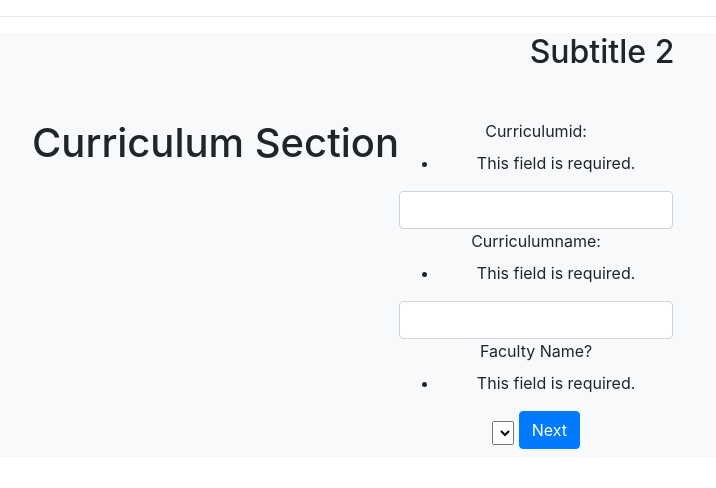
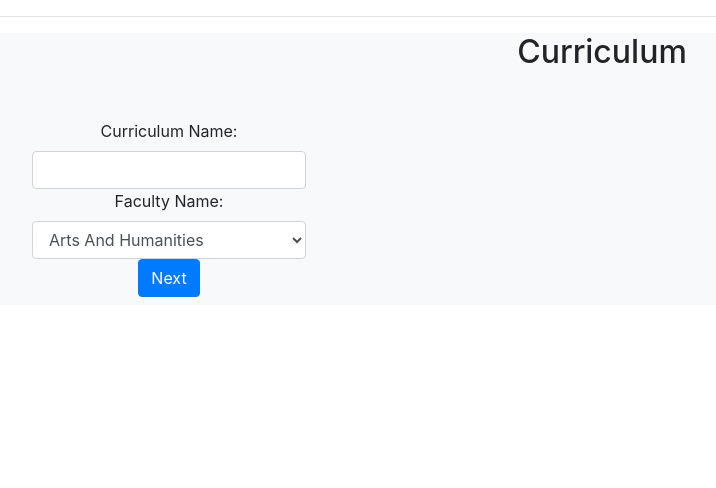
Before and after one commit to arthurringoringo/CourseOutline, a Django app: page /courseoutline/create/curriculum/ in a window 1280 px wide. Shown: the part 56-544 px from the top of the page, without its empty margins (38-754 px from the left). Run offline with Django 3.2, Linux system fonts and the light colour scheme; lists and menus that the app fills with data are empty; some libraries are stand-ins or nearby versions.

Commit message:
Added Create,Delete and View for Curriculum General bug fixing and URLS.

```diff
--- /dev/null
+++ b/Semproject/Courseoutline/choices.py
@@ -0,0 +1,19 @@
+FacultyNameChoices = [
+    ('FAH','Arts And Humanities'),('FBA','Business Admin'),
+    ('FEd','Education'),('FRS','Religous Studies'),('FOS','Science'),
+    ('FIT','Information Technology'),('FON','Nursing')]
+CourseCategory = [
+    ('Core Course','Core Course'),('General Education Course','General Education Course'),
+    ('Major Required Course','Major Required Course'),('Major Elective Course','Major Elective Course')
+]
+HoursChoices = [
+    ('1','1'),('2','2'),('3','3'),('4','4')
+]
+ResourcesTypes = [
+    ('Text Book','Text Book'),('Internet Resources','Internet Resources'),
+    ('Research Paper','Reserach Paper')
+]
+EvaluationTypes = [
+    ('Assignments','Assignments'),('Quizzes','Quizzes'),('Attendance','Attendance'),
+    ('Midterm Exam','Midterm Exam'),('Final Exam','Final Exam'),('Projects','Projects')
+]
--- a/Semproject/Courseoutline/forms.py
+++ b/Semproject/Courseoutline/forms.py
@@ -1,15 +1,16 @@
 from django import forms
 from .models import *
 from django.forms import ModelForm
+from .choices import *
 
 
 class CreateCurriculumForm(forms.ModelForm):
-    CurriculumID = forms.CharField(widget=forms.TextInput(attrs={'class':'form-control'}))
-    CurriculumName = forms.CharField(widget=forms.TextInput(attrs={'class':'form-control'}))
-    FacultyName = forms.ChoiceField(label='Faculty Name?',widget=forms.Select())
+
+    CurriculumName = forms.CharField(widget=forms.TextInput(attrs={'class':'form-control'}),label='Curriculum Name:')
+    FacultyName = forms.ChoiceField(widget=forms.Select(attrs={'class':'form-control'}),label='Faculty Name:',choices = FacultyNameChoices)
     class Meta:
-        model = CourseOutline
-        fields = 'CurriculumID', 'CurriculumName', 'FacultyName'
+        model = Curriculum
+        fields = 'CurriculumName', 'FacultyName'
 
 class CreateCourseOutlineForm(forms.ModelForm):
     CourseOutlineID = forms.CharField(widget=forms.TextInput(attrs={'class':'form-control'}))
--- a/Semproject/Courseoutline/models.py
+++ b/Semproject/Courseoutline/models.py
@@ -1,29 +1,12 @@
 from django.db import models
 from django.utils import timezone
 import datetime
+from .choices import *
 
 
 
 # Create your models here.
-FacultyNameChoices = [
-    ('FAH','Arts And Humanities'),('FBA','Business Admin'),
-    ('FEd','Education'),('FRS','Religous Studies'),('FOS','Science'),
-    ('FIT','Information Technology'),('FON','Nursing')]
-CourseCategory = [
-    ('Core Course','Core Course'),('General Education Course','General Education Course'),
-    ('Major Required Course','Major Required Course'),('Major Elective Course','Major Elective Course')
-]
-HoursChoices = [
-    ('1','1'),('2','2'),('3','3'),('4','4')
-]
-ResourcesTypes = [
-    ('Text Book','Text Book'),('Internet Resources','Internet Resources'),
-    ('Research Paper','Reserach Paper')
-]
-EvaluationTypes = [
-    ('Assignments','Assignments'),('Quizzes','Quizzes'),('Attendance','Attendance'),
-    ('Midterm Exam','Midterm Exam'),('Final Exam','Final Exam'),('Projects','Projects')
-]
+
 class Curriculum(models.Model):
 
     CurriculumID = models.AutoField(primary_key=True,max_length=10)
@@ -32,6 +15,7 @@ class Curriculum(models.Model):
     CreateDate = models.DateTimeField('Created on',default=timezone.now)
     def __str__(self):
         return self.CurriculumName
+
 
 class CourseOutline(models.Model):
     CourseOutlineID =  models.AutoField(primary_key = True, max_length = 10)
--- a/Semproject/Courseoutline/templates/Courseoutline/curriculumSection.html
+++ /dev/null
@@ -1,11 +0,0 @@
-<!-- Curriculum Section -->
-{% extends "Courseoutline/generic_index.html" %}
-
-{% block content %}
-    <h1>Curriculum Section</h1>
-    <form action = "{% url 'curriculumcreate' %}" method="POST">
-        {% csrf_token %}
-           {{curriculumForm}}
-             <button type="submit" class="btn btn-primary mb-2" >Next</button>
-    </form>
-{% endblock %}
--- /dev/null
+++ b/Semproject/Courseoutline/templates/Courseoutline/curriculum_Detail.html
@@ -0,0 +1,45 @@
+<!-- Curriculum Section -->
+{% extends "Courseoutline/generic_index.html" %}
+
+{% block content %}
+
+    <div>
+    {% if request.get_full_path == "/courseoutline/create/curriculum/"%}
+        <form action = "{% url 'curriculumcreate' %}" method="POST">
+            {% csrf_token %}
+            {{curriculumForm}}
+                <button type="submit" class="btn btn-primary mb-2" >Next</button>
+        </form>
+    {% else %}
+    <form action="" method="POST">
+      {% csrf_token %}
+            <label for="id_CurriculumName">Curriculumname:</label><input type="text" name="CurriculumName" class="form-control" required id="id_CurriculumName" value="{{curriculum.CurriculumName}}">
+            <label for="id_FacultyName">Faculty Name?</label><select name="FacultyName" class="form-control" id="id_FacultyName" value = "{{curriculum.FacultyName}}">
+                <option value="FAH">Arts And Humanities</option>
+
+                <option value="FBA">Business Admin</option>
+
+                <option value="FEd">Education</option>
+
+                <option value="FRS">Religous Studies</option>
+
+                <option value="FOS">Science</option>
+
+                <option value="FIT">Information Technology</option>
+
+                <option value="FON">Nursing</option>
+
+                </select>
+                <button type="submit" class="btn btn-primary mb-2">Update</button>
+        </form>
+
+        <form action = "{% url 'curriculumdelete' curriculum.CurriculumID %}" method="POST">
+            {% csrf_token %}
+            <button type="submit" class="btn btn-danger">Delete</button>
+        </form>
+
+
+
+    {% endif %}
+    </div>
+{% endblock %}
--- a/Semproject/Courseoutline/templates/Courseoutline/generic_index.html
+++ b/Semproject/Courseoutline/templates/Courseoutline/generic_index.html
@@ -74,7 +74,7 @@
 <!-- Content Section -->
 <section class="testimonials text-center bg-light">
     <div class="container">
-        <h2 class="mb-5">Subtitle 2</h2>
+        <h2 class="mb-5">{{title}}</h2>
             <div class="row">
                 {% block content %}{% endblock %}
             </div>
--- a/Semproject/Courseoutline/urls.py
+++ b/Semproject/Courseoutline/urls.py
@@ -4,10 +4,9 @@ from . import views
 
 urlpatterns = [
      path('',views.IndexMenu,name='indexmenu'),
-     path('create/curriculum/',views.CuriculumCreate,name='curriculumcreate'),
-     path('',views.IndexMenu,name='indexmenu'),
-     path('',views.IndexMenu,name='indexmenu'),
-     path('',views.IndexMenu,name='indexmenu'),
-     path('',views.IndexMenu,name='indexmenu'),
-     path('',views.IndexMenu,name='indexmenu'),
+     path('create/curriculum/',views.CurriculumCreate,name='curriculumcreate'),
+     path('<int:pk>/view/',views.CurriculumView.as_view(),name='curriculumview'),
+     path('<int:curriculum_id>/delete/',views.CurriculumDelete,name='curriculumdelete'),
+   #  path('<int:pk>/update',views.Update,name='update'),
+
 ]
--- a/Semproject/Courseoutline/views.py
+++ b/Semproject/Courseoutline/views.py
@@ -4,6 +4,7 @@ from django.http.response import HttpResponse, HttpResponseRedirect
 from .models import *
 from django.urls import reverse
 from django.views import generic
+from django.views.generic.edit import *
 from .forms import *
 from datetime import datetime
 
@@ -19,8 +20,26 @@ def CourseoutlineCreate(request,template_name='courseoutline/test.html'):
     context = {'form':form1}
     return render(request,'courseoutline/test.html',context)
 
-def CuriculumCreate(request,template_name='Courseoutline/curriculumSection.html'):
-    curriculumForm = CreateCurriculumForm(request.POST)
+#### CURICULUM
+def CurriculumCreate(request,template_name='Courseoutline/curriculum_Detail.html'):
+    curriculumForm = CreateCurriculumForm()
 
-    context = {'curriculumForm': curriculumForm}
-    return render(request,'Courseoutline/curriculumSection.html',context)
+    if request.method == 'POST':
+        curriculumForm = CreateCurriculumForm(request.POST)
+        if curriculumForm.is_valid():
+            curriculumForm.save()
+        return redirect('indexmenu')
+    context = {'curriculumForm': curriculumForm,'title':'Curriculum'}
+    return render(request,'Courseoutline/curriculum_Detail.html',context)
+
+class CurriculumView(generic.DetailView):
+        template_name: 'Courseoutline/curriculum_Detail.html'
+        model = Curriculum
+
+
+def CurriculumDelete(request,curriculum_id):
+    obj = get_object_or_404(Curriculum,pk=curriculum_id)
+    if request.method == "POST":
+        obj.delete()
+        return HttpResponseRedirect('indexmenu')
+    return render(request,'curriculum_Detail.html')
--- a/Semproject/Semproject/settings.py
+++ b/Semproject/Semproject/settings.py
@@ -106,7 +106,7 @@ AUTH_PASSWORD_VALIDATORS = [
 
 LANGUAGE_CODE = 'en-us'
 
-TIME_ZONE = 'UTC'
+TIME_ZONE = 'Asia/Bangkok'
 
 USE_I18N = True
 
```
Also changed, not shown: Semproject/Courseoutline/migrations/0001_initial.py, Semproject/Courseoutline/migrations/0002_auto_20200504_1655.py (added), Semproject/Courseoutline/migrations/0002_courseoutlinesection1_courseoutlinesection2_courseoutlinesection3_courseoutlinesection4_courseoutlin.py (deleted).
